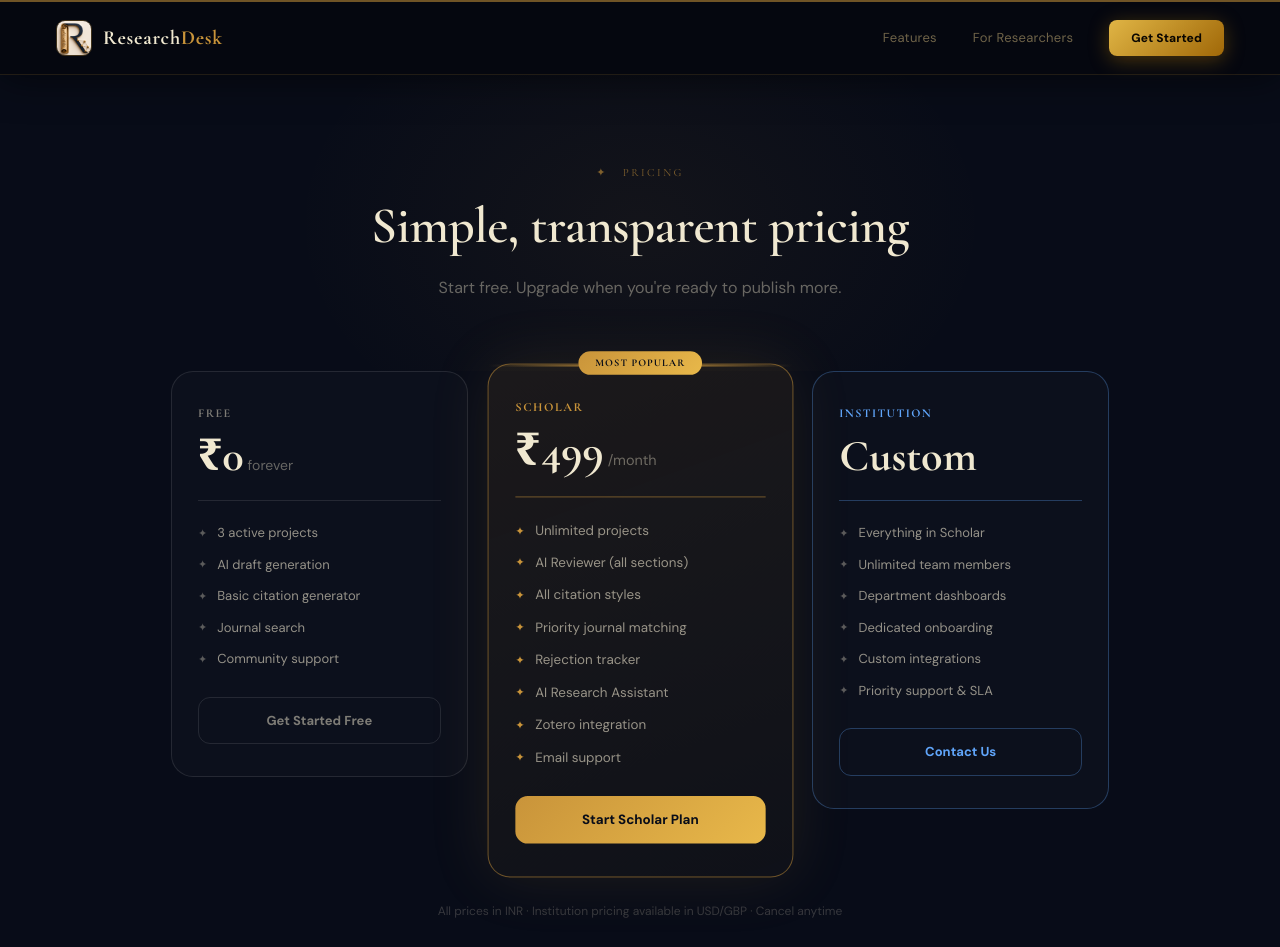
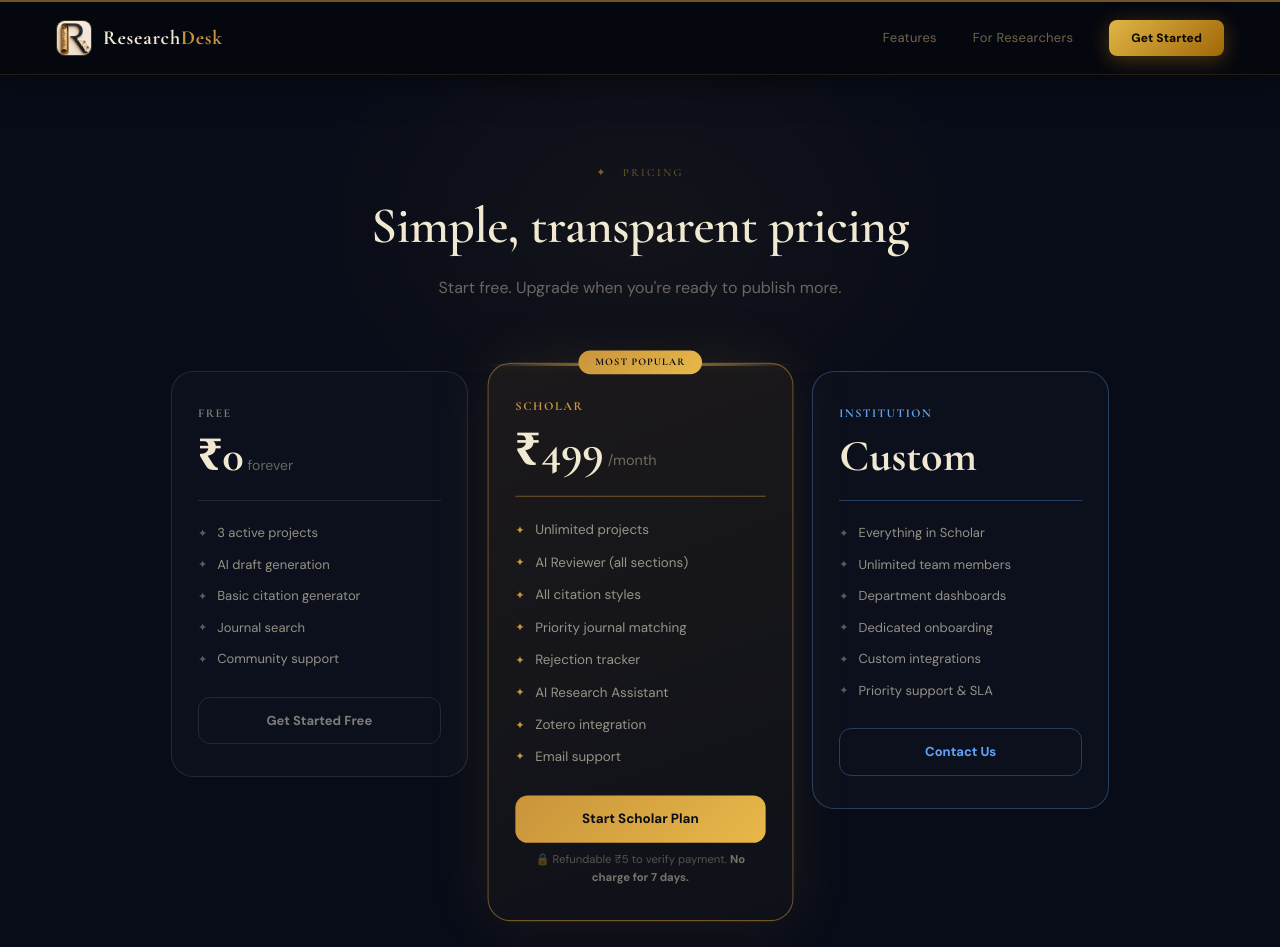
Before and after one commit to doxcymind/researchdesk-pro, a Next.js app: page /pricing in a window 1280 px wide. Shown: the top 947 px of the page. Built offline with nearby package versions, Linux system fonts and the light colour scheme; no server answers.

Commit message:
Add ₹5 mandate explanation note to upgrade modal and pricing page

```diff
--- a/app/pricing/page.tsx
+++ b/app/pricing/page.tsx
@@ -138,6 +138,7 @@ export default function PricingPage() {
                 ))}
               </ul>
               {plan.featured ? (
+                <>
                   <button onClick={handleUpgrade} disabled={upgrading} style={{
                     display: 'block', width: '100%', textAlign: 'center',
                     padding: '13px 0', borderRadius: 12, fontSize: 13, fontWeight: 700,
@@ -148,6 +149,11 @@ export default function PricingPage() {
                   }}>
                     {upgrading ? 'Redirecting…' : plan.cta}
                   </button>
+                  <p style={{ fontSize: 11, color: 'rgba(240,232,208,0.3)', textAlign: 'center', margin: '8px 0 0', lineHeight: 1.6 }}>
+                    🔒 Refundable ₹5 to verify payment. <strong style={{ color: 'rgba(240,232,208,0.45)' }}>No charge for 7 days.</strong>
+                  </p>
+                  {paymentError && <p style={{ fontSize: 12, color: '#f87171', textAlign: 'center', marginTop: 6 }}>{paymentError}</p>}
+                </>
               ) : (
                 <Link href={plan.href} style={{
                   display: 'block', textAlign: 'center', textDecoration: 'none',
--- a/lib/components/workspace/UpgradeModal.tsx
+++ b/lib/components/workspace/UpgradeModal.tsx
@@ -91,6 +91,10 @@ export default function UpgradeModal({ feature, onClose }: UpgradeModalProps) {
           {loading ? 'Opening payment…' : 'Start 7-day Free Trial — ₹499/month after'}
         </button>
 
+        <p style={{ fontSize: 11.5, color: 'rgba(240,232,208,0.3)', textAlign: 'center', margin: '0 0 10px', lineHeight: 1.6, fontFamily: inter }}>
+          🔒 A refundable ₹5 will verify your payment method. <strong style={{ color: 'rgba(240,232,208,0.45)' }}>No charge for 7 days.</strong> Cancel anytime.
+        </p>
+
         <button
           onClick={onClose}
           style={{ width: '100%', padding: '10px 0', borderRadius: 12, background: 'transparent', border: '1px solid rgba(255,255,255,0.07)', color: 'rgba(240,232,208,0.35)', fontSize: 13, cursor: 'pointer', fontFamily: inter }}
```
Lines whose indentation alone changed are shown as unchanged.
